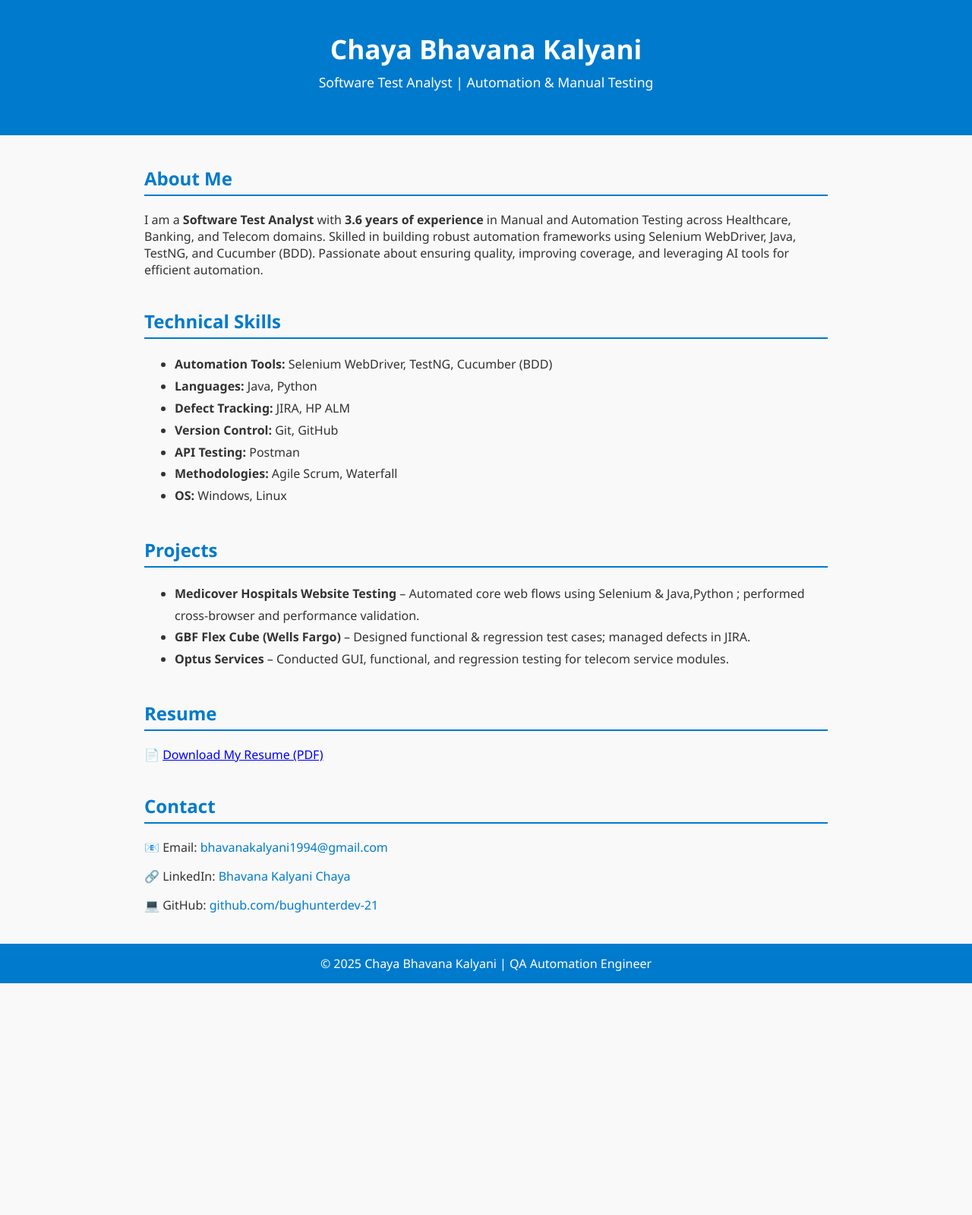
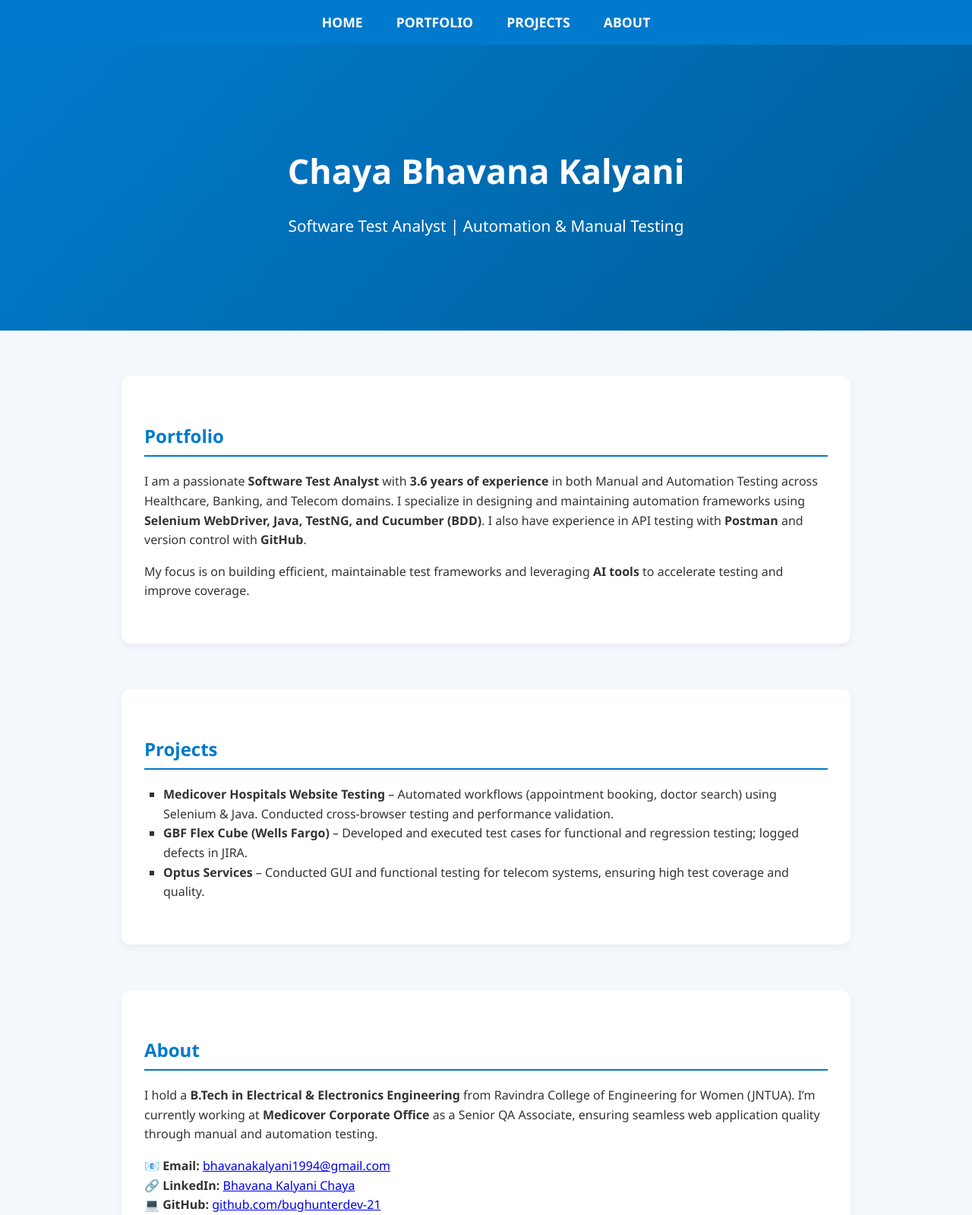
Before and after one commit to bughunterdev-21/bughunterdev-21.github.io, a plain HTML site: page index.html in a window 1280 px wide. Shown: the top 1599 px of the page at 76% size. Before the commit the page ends 1294 px from the top, so only its background shows below. Drawn offline with Linux system fonts and the light colour scheme.

Commit message:
index.html

```diff
--- a/index.html
+++ b/index.html
@@ -1,111 +1,166 @@
 <!DOCTYPE html>
 <html lang="en">
 <head>
-  <meta charset="UTF-8" />
-  <meta name="viewport" content="width=device-width, initial-scale=1.0" />
+  <meta charset="UTF-8">
+  <meta name="viewport" content="width=device-width, initial-scale=1.0">
   <title>Chaya Bhavana Kalyani | QA Automation Engineer</title>
   <style>
     body {
-      font-family: "Segoe UI", Arial, sans-serif;
+      font-family: 'Segoe UI', Arial, sans-serif;
       margin: 0;
-      background-color: #f9f9f9;
+      padding: 0;
+      background-color: #f4f8fc;
       color: #333;
+      line-height: 1.6;
+      scroll-behavior: smooth;
     }
+
+    /* NAVIGATION */
+    nav {
+      background-color: #007acc;
+      position: sticky;
+      top: 0;
+      z-index: 1000;
+      text-align: center;
+      padding: 15px 0;
+    }
+    nav a {
+      color: white;
+      text-decoration: none;
+      margin: 0 20px;
+      font-size: 1.1em;
+      font-weight: bold;
+    }
+    nav a:hover {
+      text-decoration: underline;
+    }
+
+    /* HEADER / HOME SECTION */
     header {
+      text-align: center;
+      padding: 100px 20px;
+      background: linear-gradient(135deg, #007acc, #005f99);
+      color: white;
+    }
+    header h1 {
+      font-size: 2.8em;
+      margin-bottom: 10px;
+    }
+    header p {
+      font-size: 1.3em;
+    }
+
+    /* SECTION STYLES */
+    section {
+      max-width: 900px;
+      margin: 60px auto;
+      background-color: white;
+      padding: 40px 30px;
+      border-radius: 12px;
+      box-shadow: 0 4px 10px rgba(0,0,0,0.05);
+    }
+    section h2 {
+      color: #007acc;
+      border-bottom: 2px solid #007acc;
+      padding-bottom: 6px;
+      margin-bottom: 20px;
+    }
+
+    ul {
+      list-style: square;
+      padding-left: 25px;
+    }
+
+    .button {
+      display: inline-block;
       background-color: #007acc;
       color: white;
-      padding: 40px 20px;
-      text-align: center;
+      padding: 10px 20px;
+      border-radius: 6px;
+      text-decoration: none;
+      font-weight: bold;
     }
-    header h1 {
-      margin: 0;
-      font-size: 2.2em;
+    .button:hover {
+      background-color: #005f99;
     }
-    header p {
-      margin-top: 8px;
-      font-size: 1.1em;
-    }
-    section {
-      max-width: 900px;
-      margin: 40px auto;
-      padding: 0 20px;
-    }
-    h2 {
-      color: #007acc;
-      border-bottom: 2px solid #007acc;
-      padding-bottom: 5px;
-    }
-    ul {
-      line-height: 1.8;
-    }
-    .contact a {
-      color: #007acc;
-      text-decoration: none;
-    }
+
     footer {
       text-align: center;
       background-color: #007acc;
       color: white;
-      padding: 15px;
+      padding: 20px;
       margin-top: 40px;
     }
   </style>
 </head>
 <body>
-  <header>
+
+  <!-- NAVIGATION -->
+  <nav>
+    <a href="#home">HOME</a>
+    <a href="#portfolio">PORTFOLIO</a>
+    <a href="#projects">PROJECTS</a>
+    <a href="#about">ABOUT</a>
+  </nav>
+
+  <!-- HOME SECTION -->
+  <header id="home">
     <h1>Chaya Bhavana Kalyani</h1>
     <p>Software Test Analyst | Automation & Manual Testing</p>
   </header>
 
-  <section id="about">
-    <h2>About Me</h2>
+  <!-- PORTFOLIO SECTION -->
+  <section id="portfolio">
+    <h2>Portfolio</h2>
     <p>
-      I am a <strong>Software Test Analyst</strong> with <strong>3.6 years of experience</strong>
-      in Manual and Automation Testing across Healthcare, Banking, and Telecom domains.
-      Skilled in building robust automation frameworks using Selenium WebDriver, Java,
-      TestNG, and Cucumber (BDD). Passionate about ensuring quality, improving coverage,
-      and leveraging AI tools for efficient automation.
+      I am a passionate <strong>Software Test Analyst</strong> with <strong>3.6 years of experience</strong>
+      in both Manual and Automation Testing across Healthcare, Banking, and Telecom domains.
+      I specialize in designing and maintaining automation frameworks using
+      <strong>Selenium WebDriver, Java, TestNG, and Cucumber (BDD)</strong>.
+      I also have experience in API testing with <strong>Postman</strong> and version control with <strong>GitHub</strong>.
+    </p>
+    <p>
+      My focus is on building efficient, maintainable test frameworks and leveraging
+      <strong>AI tools</strong> to accelerate testing and improve coverage.
     </p>
   </section>
 
-  <section id="skills">
-    <h2>Technical Skills</h2>
+  <!-- PROJECTS SECTION -->
+  <section id="projects">
+    <h2>Projects</h2>
     <ul>
-      <li><strong>Automation Tools:</strong> Selenium WebDriver, TestNG, Cucumber (BDD)</li>
-      <li><strong>Languages:</strong> Java, Python</li>
-      <li><strong>Defect Tracking:</strong> JIRA, HP ALM</li>
-      <li><strong>Version Control:</strong> Git, GitHub</li>
-      <li><strong>API Testing:</strong> Postman</li>
-      <li><strong>Methodologies:</strong> Agile Scrum, Waterfall</li>
-      <li><strong>OS:</strong> Windows, Linux</li>
+      <li>
+        <strong>Medicover Hospitals Website Testing</strong> – Automated workflows (appointment booking, doctor search) using Selenium & Java. Conducted cross-browser testing and performance validation.
+      </li>
+      <li>
+        <strong>GBF Flex Cube (Wells Fargo)</strong> – Developed and executed test cases for functional and regression testing; logged defects in JIRA.
+      </li>
+      <li>
+        <strong>Optus Services</strong> – Conducted GUI and functional testing for telecom systems, ensuring high test coverage and quality.
+      </li>
     </ul>
   </section>
 
-  <section id="projects">
-    <h2>Projects</h2>
-    <ul>
-      <li><strong>Medicover Hospitals Website Testing</strong> – Automated core web flows using Selenium & Java,Python ; performed cross-browser and performance validation.</li>
-      <li><strong>GBF Flex Cube (Wells Fargo)</strong> – Designed functional & regression test cases; managed defects in JIRA.</li>
-      <li><strong>Optus Services</strong> – Conducted GUI, functional, and regression testing for telecom service modules.</li>
-    </ul>
-  </section>
-
-  <section id="resume">
-    <h2>Resume</h2>
+  <!-- ABOUT SECTION -->
+  <section id="about">
+    <h2>About</h2>
     <p>
-      📄 <a href="ChayaBhavanaKalyani_QA_Resume.pdf" download>Download My Resume (PDF)</a>
+      I hold a <strong>B.Tech in Electrical & Electronics Engineering</strong> from Ravindra College of Engineering for Women (JNTUA).
+      I’m currently working at <strong>Medicover Corporate Office</strong> as a Senior QA Associate, ensuring seamless web application quality through manual and automation testing.
     </p>
-  </section>
-
-  <section id="contact" class="contact">
-    <h2>Contact</h2>
-    <p>📧 Email: <a href="mailto:bhavanakalyani1994@gmail.com">bhavanakalyani1994@gmail.com</a></p>
-    <p>🔗 LinkedIn: <a href="https://www.linkedin.com/in/bhavana-kalyani-chaya-8b8746255" target="_blank">Bhavana Kalyani Chaya</a></p>
-    <p>💻 GitHub: <a href="https://github.com/bughunterdev-21" target="_blank">github.com/bughunterdev-21</a></p>
+    <p>
+      📧 <strong>Email:</strong> <a href="mailto:bhavanakalyani1994@gmail.com">bhavanakalyani1994@gmail.com</a><br>
+      🔗 <strong>LinkedIn:</strong> <a href="https://www.linkedin.com/in/bhavana-kalyani-chaya-8b8746255" target="_blank">Bhavana Kalyani Chaya</a><br>
+      💻 <strong>GitHub:</strong> <a href="https://github.com/bughunterdev-21" target="_blank">github.com/bughunterdev-21</a>
+    </p>
+    <p>
+      <a href="ChayaBhavanaKalyani_QA_Resume.pdf" class="button" download>📄 Download My Resume</a>
+    </p>
   </section>
 
   <footer>
     © 2025 Chaya Bhavana Kalyani | QA Automation Engineer
   </footer>
+
 </body>
 </html>
```
